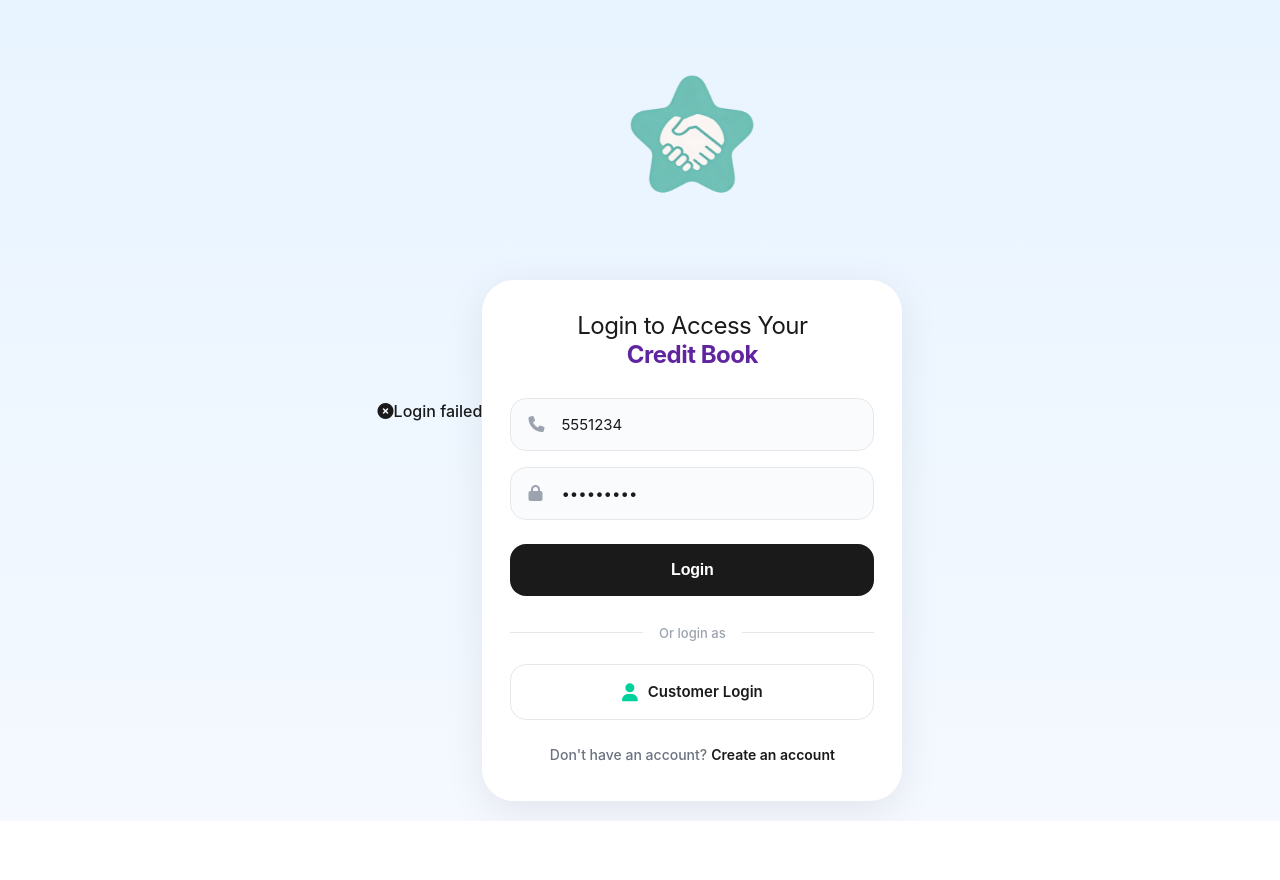
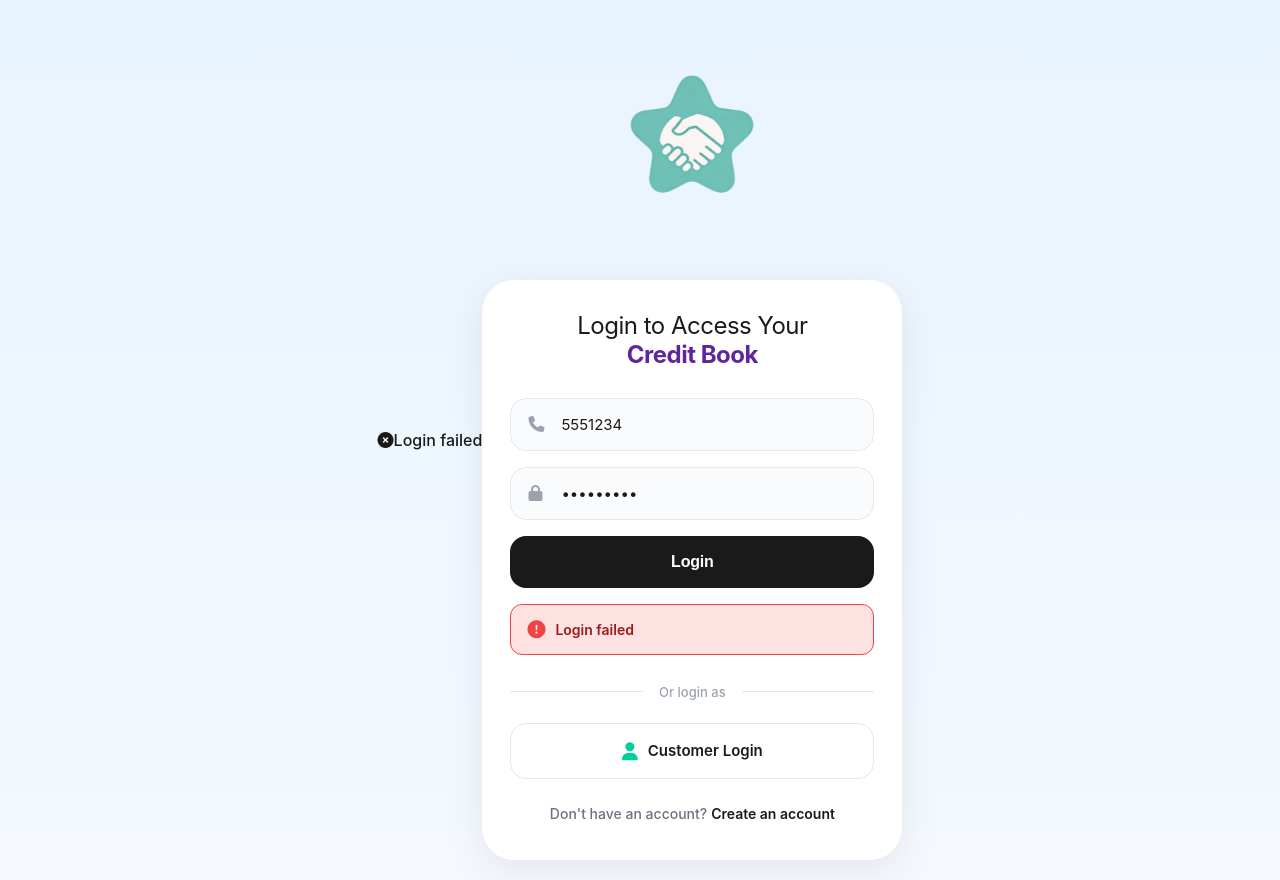
Before and after one commit to sidhartha522/migration, a React (Vite) app in the folder frontend/: page /login in a window 1280 px wide. Both pictures are taken after typing "5551234", "Sample123" into the empty fields and a click on the button "Login". Before the commit the page ends 821 px from the top, so only its background shows below. Built offline with nearby package versions, Linux system fonts and the light colour scheme; no server answers.

Commit message:
Add enhanced login UI with inline success/error messages and loading spinner

```diff
--- a/frontend/src/pages/Login.jsx
+++ b/frontend/src/pages/Login.jsx
@@ -93,9 +93,30 @@ const Login = () => {
             </div>
 
             <button type="submit" className="btn-login-clean" disabled={loading}>
-              {loading ? 'Logging in...' : 'Login'}
+              {loading ? (
+                <>
+                  <i className="fas fa-spinner fa-spin"></i>
+                  <span>Logging in...</span>
+                </>
+              ) : (
+                'Login'
+              )}
             </button>
           </form>
+
+          {messages.length > 0 && messages[0].type === 'success' && (
+            <div className="success-message-inline">
+              <i className="fas fa-check-circle"></i>
+              <span>Login successful! Redirecting...</span>
+            </div>
+          )}
+
+          {messages.length > 0 && messages[0].type === 'error' && (
+            <div className="error-message-inline">
+              <i className="fas fa-exclamation-circle"></i>
+              <span>{messages[0].message}</span>
+            </div>
+          )}
 
           <div className="divider-clean">
             <span>Or login as</span>
--- a/frontend/src/styles/Auth.css
+++ b/frontend/src/styles/Auth.css
@@ -137,6 +137,10 @@
   transition: all 0.3s ease;
   margin-top: 8px;
   letter-spacing: -0.2px;
+  display: flex;
+  align-items: center;
+  justify-content: center;
+  gap: 8px;
 }
 
 .btn-login-clean:hover:not(:disabled) {
@@ -150,8 +154,71 @@
 }
 
 .btn-login-clean:disabled {
-  opacity: 0.5;
+  opacity: 0.7;
   cursor: not-allowed;
+}
+
+.btn-login-clean i {
+  font-size: 18px;
+}
+
+/* Success Message */
+.success-message-inline {
+  display: flex;
+  align-items: center;
+  gap: 10px;
+  padding: 14px 16px;
+  background: #d1fae5;
+  border: 1.5px solid #10b981;
+  border-radius: 12px;
+  margin-top: 16px;
+  animation: slideDown 0.3s ease;
+}
+
+.success-message-inline i {
+  color: #10b981;
+  font-size: 18px;
+}
+
+.success-message-inline span {
+  color: #065f46;
+  font-size: 14px;
+  font-weight: 600;
+}
+
+/* Error Message */
+.error-message-inline {
+  display: flex;
+  align-items: center;
+  gap: 10px;
+  padding: 14px 16px;
+  background: #fee2e2;
+  border: 1.5px solid #ef4444;
+  border-radius: 12px;
+  margin-top: 16px;
+  animation: slideDown 0.3s ease;
+}
+
+.error-message-inline i {
+  color: #ef4444;
+  font-size: 18px;
+}
+
+.error-message-inline span {
+  color: #991b1b;
+  font-size: 14px;
+  font-weight: 600;
+}
+
+@keyframes slideDown {
+  from {
+    opacity: 0;
+    transform: translateY(-10px);
+  }
+  to {
+    opacity: 1;
+    transform: translateY(0);
+  }
 }
 
 /* Divider */
```
